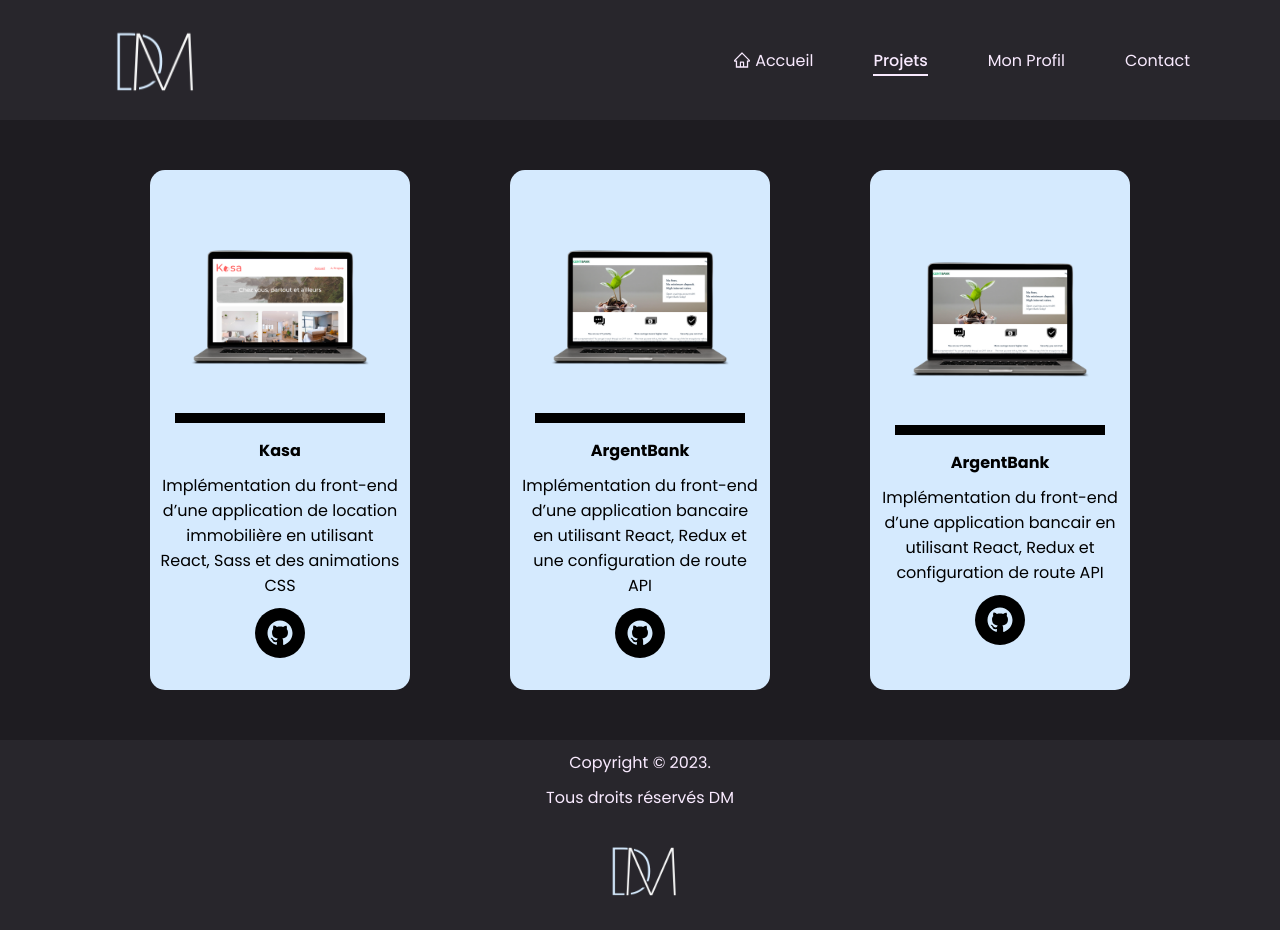
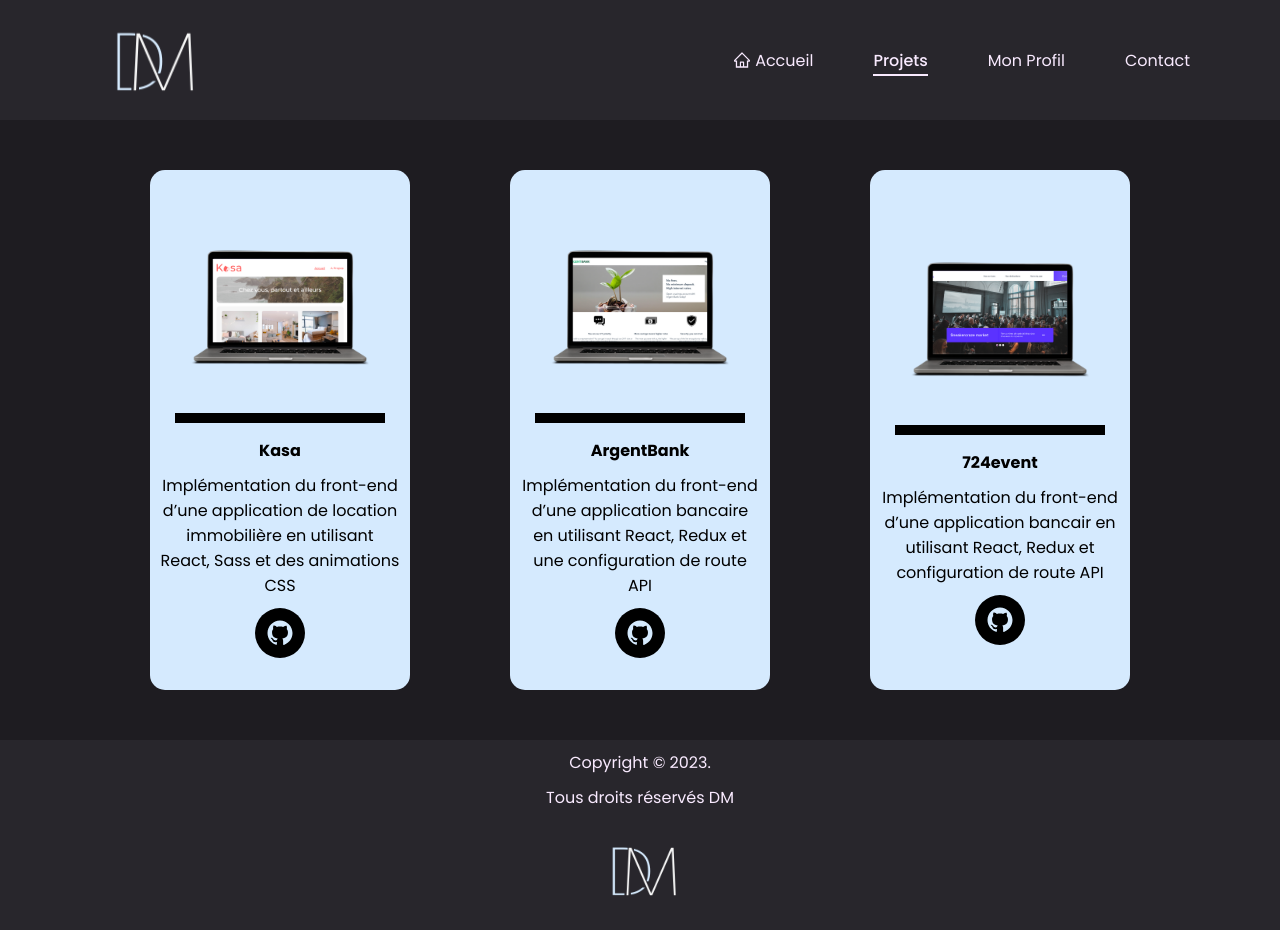
Before and after one commit to DaniMeyl/deploy-react-portefolio, a React (Create React App) app: page /#/projets in a window 1280 px wide. Built offline with nearby package versions, Linux system fonts and the light colour scheme.

Commit message:
add projet

```diff
--- a/src/pages/projets/projets.jsx
+++ b/src/pages/projets/projets.jsx
@@ -2,6 +2,7 @@
 import kasa from "../../assets/Kasa-desktop2.png";
 import argentBank from "../../assets/ArgentBank-desktop2.png";
 import Card from "../../Components/card/Card";
+import eventImg from "../../assets/event.png";
 
 const Projets = () => {
   return (
@@ -21,11 +22,11 @@
         urlGit="https://github.com/DaniMeyl/argentBank"
       />
       <Card
-        alt="site internet d'argentBank"
-        urlSource={argentBank}
-        titleCard="ArgentBank"
+        alt="site internet 724event"
+        urlSource={eventImg}
+        titleCard="724event"
         descriptionCard="Implémentation du front-end d’une application bancair en utilisant React, Redux et configuration de route API"
-        urlGit="https://github.com/DaniMeyl/argentBank"
+        urlGit="https://github.com/DaniMeyl/724events"
       />
     </div>
   );
```
Also changed, not shown: src/assets/event.png (added).
